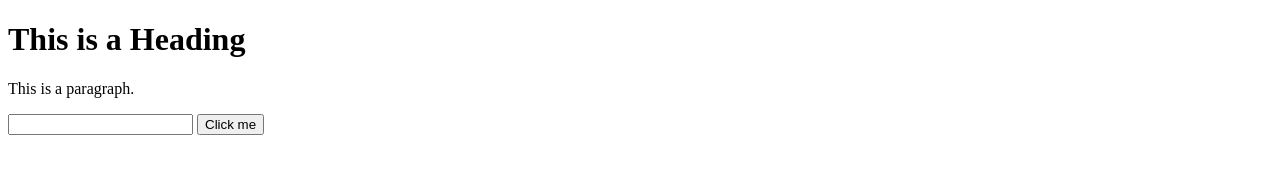
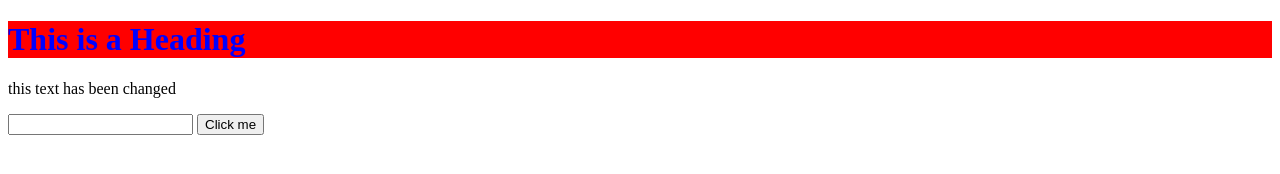
Before and after one commit to pratikkakani080/javascript-morning-16-12, a plain HTML site: page index.html in a window 1280 px wide. Both pictures are taken after a click on the element "This is a paragraph.". Drawn offline with Linux system fonts and the light colour scheme.

Commit message:
feat: dom manipulation

```diff
--- a/DOMManipulation.js
+++ b/DOMManipulation.js
@@ -1,3 +1,18 @@
-console.log(document.getElementById('h1tag'))
-console.log(document.getElementsByClassName('temp-class'));
-console.log(document.getElementsByTagName('h1')[0]);
+// console.log(document.getElementById('h1tag'))
+// console.log(document.getElementsByClassName('temp-class'));
+// console.log(document.getElementsByTagName('h1')[0]);
+// console.log(document.querySelector('.temp-class'));
+// console.log(document.querySelectorAll('.temp-class'));
+
+const ddd = document.querySelector('.temp-class')
+ddd.style.color = 'blue'
+
+ddd.addEventListener('mouseover', () => {
+    console.log('h1 tag is clicked with event listner');
+
+})
+
+ddd.removeEventListener('mouseover', () => {
+    console.log('event is removed from H1 el');
+
+})
--- a/index.html
+++ b/index.html
@@ -14,7 +14,11 @@
     <script>
         function test(e) {
             console.log('testing', e);
+            const pEls = document.getElementsByClassName('temp-class')
+            console.log(pEls);
 
+            pEls[1].innerText = 'this text has been changed'
+            pEls[0].style.backgroundColor = 'red'
         }
         function submit() {
             console.log('submittefd')
```
